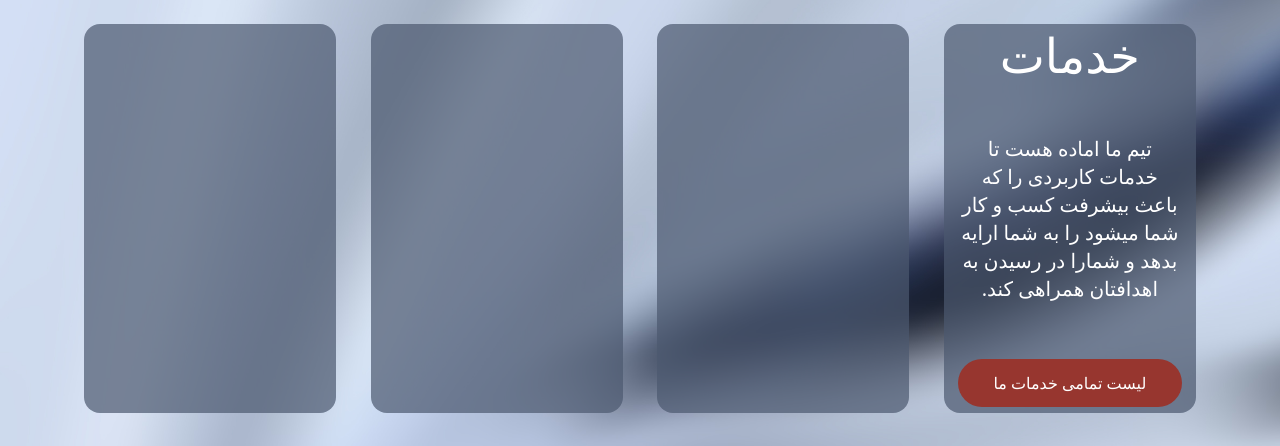
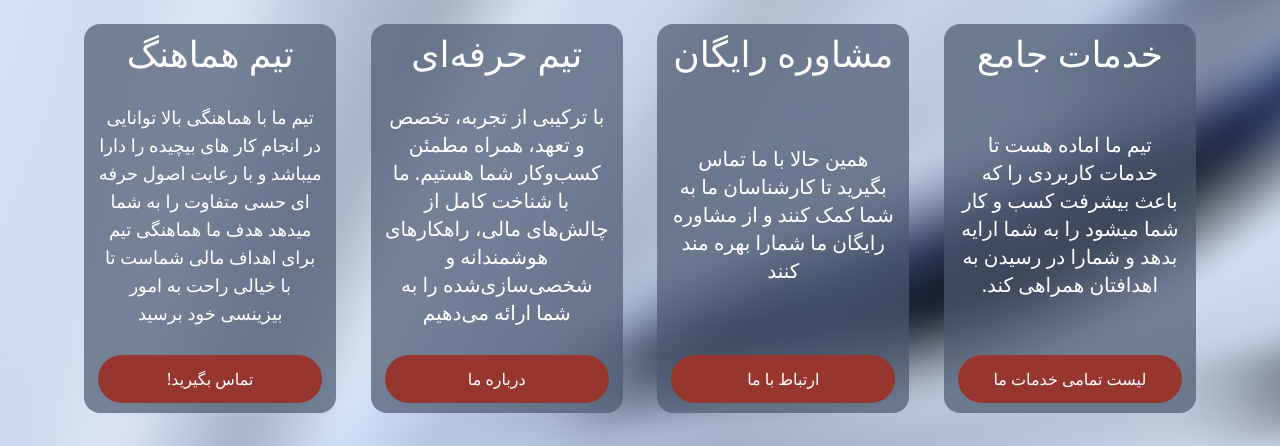
Before and after one commit to nimamesbah/etemad-hesab, a website: page index.html in a window 1280 px wide. Shown: the part 414-860 px from the top of the page. Drawn offline with Linux system fonts and the light colour scheme.

Commit message:
4box done

```diff
--- a/index.html
+++ b/index.html
@@ -108,25 +108,37 @@
 
             </div>
             <div id="4box" class="flex h-max gap-[3%] w-full justify-center flex-wrap content-center gap-y-6 text-white text-center ">
-                <div class="w-[252px] h-[289px] md:h-[389px] bg-4Box rounded-2xl flex flex-col gap-14 px-3.5 py-2.5 justify-center  items-center">
-                    <h1 class="text-5xl">خدمات</h1>
+                <div class="w-[252px] h-[389px] bg-4Box rounded-2xl flex flex-col  px-3.5 py-2.5 justify-between   items-center">
+                    <h1 class="text-4xl">خدمات جامع</h1>
                     <p class="text-xl">تیم ما اماده هست تا خدمات کاربردی را که باعث بیشرفت کسب و کار شما میشود را به شما ارایه بدهد و شمارا در رسیدن به اهدافتان همراهی کند.</p>
                     <div class="w-full rounded-3xl bg-btnBox h-max py-3 duration-200 hover:bg-gray-700 cursor-pointer">
                         <p>لیست تمامی خدمات ما</p>
                     </div>
                 </div>
-                <div class="w-[252px] h-[289px] md:h-[389px] bg-4Box rounded-2xl flex flex-col gap-14 px-3.5 py-2.5 justify-center  items-center">
-
+                <div class="w-[252px] h-[389px] bg-4Box rounded-2xl flex flex-col  px-3.5 py-2.5 justify-between   items-center">
+                    <h1 class="text-4xl">مشاوره رایگان</h1>
+                    <p class="text-xl">همین حالا با ما تماس بگیرید تا کارشناسان ما به  شما کمک کنند و از مشاوره رایگان ما شمارا بهره مند کنند</p>
+                    <div class="w-full rounded-3xl bg-btnBox h-max py-3 duration-200 hover:bg-gray-700 cursor-pointer">
+                        <p>ارتباط با ما</p>
+                    </div>
                 </div>
-                <div class="w-[252px] h-[289px] md:h-[389px] bg-4Box rounded-2xl flex flex-col gap-14 px-3.5 py-2.5 justify-center  items-center">
-
+                <div class="w-[252px] h-[389px] bg-4Box rounded-2xl flex flex-col  px-3.5 py-2.5 justify-between   items-center">
+                    <h1 class="text-4xl">تیم حرفه‌ای</h1>
+                    <p class="text-xl">با ترکیبی از تجربه، تخصص و تعهد، همراه مطمئن کسب‌وکار شما هستیم. ما با شناخت کامل از چالش‌های مالی، راهکارهای هوشمندانه و شخصی‌سازی‌شده را به شما ارائه می‌دهیم</p>
+                    <div class="w-full rounded-3xl bg-btnBox h-max py-3 duration-200 hover:bg-gray-700 cursor-pointer">
+                        <p>درباره ما</p>
+                    </div>
                 </div>
-                <div class="w-[252px] h-[289px] md:h-[389px] bg-4Box rounded-2xl flex flex-col gap-14 px-3.5 py-2.5 justify-center  items-center">
-
+                <div class="w-[252px] h-[389px] bg-4Box rounded-2xl flex flex-col  px-3.5 py-2.5 justify-between   items-center">
+                    <h1 class="text-4xl">تیم هماهنگ</h1>
+                    <p class="text-lg">تیم ما با هماهنگی بالا توانایی در انجام کار های بیچیده را دارا میباشد و با رعایت اصول حرفه ای حسی متفاوت را به شما میدهد هدف ما هماهنگی تیم برای اهداف مالی شماست تا با خیالی راحت به امور بیزینسی خود برسید</p>
+                    <div class="w-full rounded-3xl bg-btnBox h-max py-3 duration-200 hover:bg-gray-700 cursor-pointer">
+                        <p>تماس بگیرید!</p>
+                    </div>
                 </div>
 
             </div>
-            <div id="whyUs" class="">
+            <div id="whyUs" class="w-full h-max bg-bigBox brightness-[117%] ">
 
             </div>
       </section>
```
Also changed, not shown: assets/output.css.
